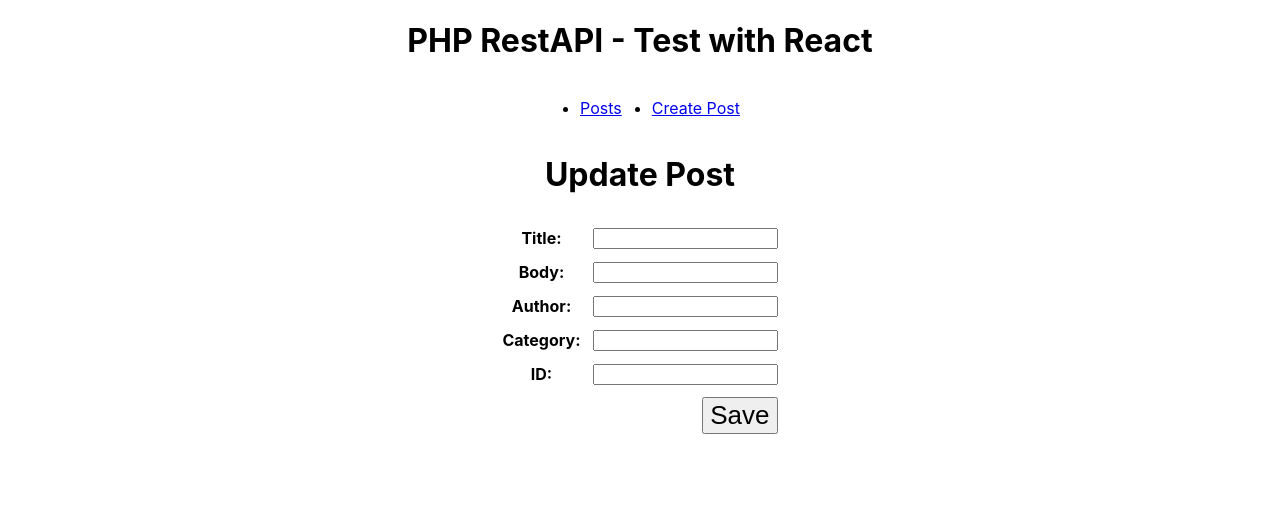
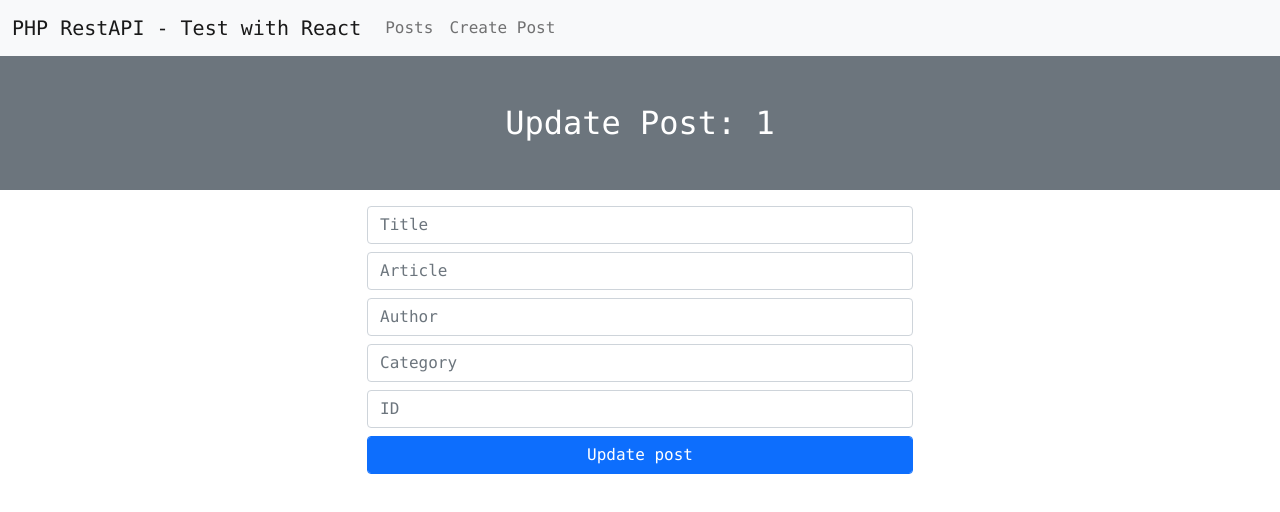
Before and after one commit to gligor99/php-react, a React (Vite) app: page /post/1/edit in a window 1280 px wide. Shown: the top 512 px of the page. Built offline with nearby package versions, Linux system fonts and the light colour scheme.

Commit message:
Bootstrap Added

```diff
--- a/index.html
+++ b/index.html
@@ -5,9 +5,11 @@
     <link rel="icon" type="image/svg+xml" href="/src/favicon.svg" />
     <meta name="viewport" content="width=device-width, initial-scale=1.0" />
     <title>Vite App</title>
+    <link href="https://cdn.jsdelivr.net/npm/bootstrap@5.1.3/dist/css/bootstrap.min.css" rel="stylesheet" integrity="sha384-1BmE4kWBq78iYhFldvKuhfTAU6auU8tT94WrHftjDbrCEXSU1oBoqyl2QvZ6jIW3" crossorigin="anonymous">
   </head>
   <body>
     <div id="root"></div>
     <script type="module" src="/src/main.jsx"></script>
+    <script src="https://cdn.jsdelivr.net/npm/bootstrap@5.1.3/dist/js/bootstrap.bundle.min.js" integrity="sha384-ka7Sk0Gln4gmtz2MlQnikT1wXgYsOg+OMhuP+IlRH9sENBO0LRn5q+8nbTov4+1p" crossorigin="anonymous"></script>
   </body>
 </html>
--- a/src/App.css
+++ b/src/App.css
@@ -1,4 +1,4 @@
-.App {
+/* .App {
   text-align: center;
 }
 
@@ -39,4 +39,4 @@
 
 button {
   font-size: calc(10px + 2vmin);
-}
+} */
--- a/src/App.jsx
+++ b/src/App.jsx
@@ -7,21 +7,46 @@ import ReadSingle from "./components/ReadSingle";
 
 function App() {
   return (
-    <div className="App">
-      <h1>PHP RestAPI - Test with React</h1>
+    <div className="App font-monospace">
       <BrowserRouter>
-        <nav style={{ display: "flex", justifyContent: "center" }}>
-          <ul style={{ display: "flex" }}>
-            <li style={{ marginRight: "30px" }}>
-              <Link to="/">Posts</Link>
-            </li>
-            <li>
-              <Link to="post/create">Create Post</Link>
-            </li>
-          </ul>
+        <nav className="navbar navbar-expand-lg navbar-light bg-light">
+          <div className="container-fluid">
+            <Link className="navbar-brand" to={"/"}>
+              PHP RestAPI - Test with React
+            </Link>
+            <button
+              className="navbar-toggler"
+              type="button"
+              data-bs-toggle="collapse"
+              data-bs-target="#navbarNav"
+              aria-controls="navbarNav"
+              aria-expanded="false"
+              aria-label="Toggle navigation"
+            >
+              <span className="navbar-toggler-icon"></span>
+            </button>
+            <div className="collapse navbar-collapse" id="navbarNav">
+              <ul className="navbar-nav">
+                <li className="navbar-item">
+                  <Link to="/" className="nav-link" aria-current="page">
+                    Posts
+                  </Link>
+                </li>
+                <li className="navbar-item">
+                  <Link
+                    to="post/create"
+                    className="nav-link"
+                    aria-current="page"
+                  >
+                    Create Post
+                  </Link>
+                </li>
+              </ul>
+            </div>
+          </div>
         </nav>
         <Routes>
-          <Route index element={<Posts />} />
+          <Route index exact element={<Posts />} />
           <Route path="post/create" element={<CreatePost />} />
           <Route path="post/:id/edit" element={<UpdatePost />} />
           <Route path="post/:id/read" element={<ReadSingle />} />
--- a/src/components/CreatePost.jsx
+++ b/src/components/CreatePost.jsx
@@ -1,9 +1,11 @@
 import axios from "axios";
 import React, { useState } from "react";
+import { useNavigate } from "react-router-dom";
 
 const CreatePost = () => {
   const [inputs, setInputs] = useState([]);
   const [status, setStatus] = useState(undefined);
+  const navigate = useNavigate();
 
   const handleChange = (e) => {
     const name = e.target.name;
@@ -17,83 +19,82 @@ const CreatePost = () => {
       .post("http://localhost/php_rest_myblog/api/post/create.php", inputs)
       .then((res) => {
         setStatus({ type: "success" });
-        handleRedirect(res);
+        setTimeout(() => {
+          navigate("/");
+        }, 1000);
       })
       .catch((error) => {
         setStatus({ type: "error", error });
       });
   };
 
-  const handleRedirect = (res) => {
-    if (res.status === 200) {
-      window.location.href = "http://localhost:3000/";
-    } else {
-      setStatus({ type: "error", error });
-    }
-  };
+  // const handleRedirect = (res) => {
+  //   if (res.status === 200) {
+  //     window.location.href = "http://localhost:3000/";
+  //   } else {
+  //     setStatus({ type: "error", error });
+  //   }
+  // };
 
   return (
-    <div
-      style={{
-        display: "flex",
-        justifyContent: "center",
-        flexDirection: "column",
-        alignItems: "center",
-      }}
-    >
-      <h1>Create Post</h1>
+    <>
+      <div className="p-5 bg-secondary text-center h2 text-white">
+        <span>Create Post</span>
+      </div>
+      <div className="container">
+        <div className="row">
+          <div className="col-6 offset-3">
             <form onSubmit={handleSubmit}>
-        <table cellSpacing={20}>
-          <tbody>
-            <tr>
-              <th>
-                <label>Title: </label>
-              </th>
-              <td>
-                <input type="text" name="title" onChange={handleChange} />
-              </td>
-            </tr>
-            <tr>
-              <th>
-                <label>Body: </label>
-              </th>
-              <td>
-                <input type="text" name="body" onChange={handleChange} />
-              </td>
-            </tr>
-            <tr>
-              <th>
-                <label>Author: </label>
-              </th>
-              <td>
-                <input type="text" name="author" onChange={handleChange} />
-              </td>
-            </tr>
-            <tr>
-              <th>
-                <label>Category: </label>
-              </th>
-              <td>
               <input
+                className="form-control my-2"
+                type="text"
+                placeholder="Title"
+                name="title"
+                onChange={handleChange}
+                aria-label="default input example"
+              />
+              <input
+                className="form-control my-2"
+                type="text"
+                placeholder="Article"
+                name="body"
+                onChange={handleChange}
+                aria-label="default input example"
+              />
+              <input
+                className="form-control my-2"
+                type="text"
+                placeholder="Author"
+                name="author"
+                onChange={handleChange}
+                aria-label="default input example"
+              />
+              <input
+                className="form-control"
                 type="number"
+                placeholder="Category"
                 name="category_id"
                 onChange={handleChange}
+                aria-label="default input example"
               />
-              </td>
-            </tr>
-            <tr>
-              <td colSpan="2" align="right">
-                <button>Add</button>
-              </td>
-            </tr>
-          </tbody>
-        </table>
-        {status?.type === "success" && <h3>"Post Created."</h3>}
+              <button className="btn btn-primary form-control my-2">
+                Create post
+              </button>
+            </form>
+            {status?.type === "success" && (
+              <div class="alert alert-warning" role="alert">
+                Post Created
+              </div>
+            )}
             {status?.type === "error" && (
-          <h3>"Error. Something went wrong. Post not created"</h3>
+              <div class="alert alert-danger" role="alert">
+                Error. Something went wrong. Post not created
+              </div>
             )}
-      </form>
           </div>
+        </div>
+      </div>
+    </>
   );
 };
 
--- a/src/components/ReadSingle.jsx
+++ b/src/components/ReadSingle.jsx
@@ -21,14 +21,24 @@ const ReadSingle = () => {
   }, []);
 
   return (
-    <div style={{ border: "2px solid black", margin: "15px" }}>
-      <h1>{data.title}</h1>
-      <article>
-        <b>{data.body}</b>
-      </article>
-      <p>Category: {data.category_name}</p>
-      <p>Author: {data.author}</p>
-    </div>
+    <>
+      <div className="p-5 bg-secondary text-center h2 text-white">
+        {data.title}
+      </div>
+      <div className="container">
+        <div className="row">
+          <div className="col-6 offset-3 d-flex justify-content-between text-muted border-bottom">
+            <span>Category: {data.category_name}</span>
+            <span>Author: {data.author}</span>
+          </div>
+        </div>
+        <div className="row">
+          <div className="col-6 offset-3 py-4">
+            <article className="border p-3">{data.body}</article>
+          </div>
+        </div>
+      </div>
+    </>
   );
 };
 
--- a/src/components/UpdatePost.jsx
+++ b/src/components/UpdatePost.jsx
@@ -20,75 +20,67 @@ const UpdatePost = () => {
       .then((res) => {
         console.log(res.data);
         navigate("/");
+      })
+      .catch((error) => {
+        console.log(error);
       });
   };
 
   return (
-    <div
-      style={{
-        display: "flex",
-        justifyContent: "center",
-        flexDirection: "column",
-        alignItems: "center",
-      }}
-    >
-      <h1>Update Post</h1>
+    <>
+      <div className="p-5 bg-secondary text-center h2 text-white">
+        <span>Update Post: {id}</span>
+      </div>
+      <div className="container">
+        <div className="row">
+          <div className="col-6 offset-3">
             <form onSubmit={handleSubmit}>
-        <table cellSpacing="10">
-          <tbody>
-            <tr>
-              <th>
-                <label>Title: </label>
-              </th>
-              <td>
-                <input type="text" name="title" onChange={handleChange} />
-              </td>
-            </tr>
-            <tr>
-              <th>
-                <label>Body: </label>
-              </th>
-              <td>
-                <input type="text" name="body" onChange={handleChange} />
-              </td>
-            </tr>
-            <tr>
-              <th>
-                <label>Author: </label>
-              </th>
-              <td>
-                <input type="text" name="author" onChange={handleChange} />
-              </td>
-            </tr>
-            <tr>
-              <th>
-                <label>Category: </label>
-              </th>
-              <td>
               <input
+                className="form-control my-2"
+                type="text"
+                placeholder="Title"
+                name="title"
+                onChange={handleChange}
+                aria-label="default input example"
+              />
+              <input
+                className="form-control my-2"
+                type="text"
+                placeholder="Article"
+                name="body"
+                onChange={handleChange}
+                aria-label="default input example"
+              />
+              <input
+                className="form-control my-2"
+                type="text"
+                placeholder="Author"
+                name="author"
+                onChange={handleChange}
+                aria-label="default input example"
+              />
+               <input
+                className="form-control"
                 type="number"
+                placeholder="Category"
                 name="category_id"
                 onChange={handleChange}
+                aria-label="default input example"
               />
-              </td>
-            </tr>
-            <tr>
-              <th>
-                <label>ID: </label>
-              </th>
-              <td>
-                <input type="number" name="id" onChange={handleChange} />
-              </td>
-            </tr>
-            <tr>
-              <td colSpan="2" align="right">
-                <button>Save</button>
-              </td>
-            </tr>
-          </tbody>
-        </table>
+              <input
+                className="form-control my-2"
+                type="number"
+                placeholder="ID"
+                name="id"
+                onChange={handleChange}
+                aria-label="default input example"
+              />
+              <button className="btn btn-primary form-control">Update post</button>
             </form>
           </div>
+        </div>
+      </div>
+    </>
   );
 };
 
```
Also changed, not shown: src/components/Posts.jsx (+23 -22 lines). Lines whose indentation alone changed are shown as unchanged.
